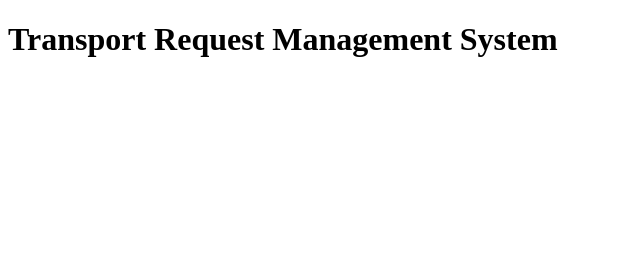
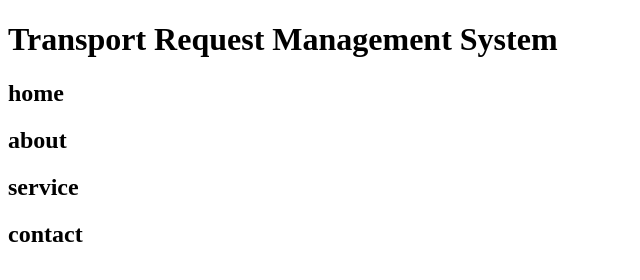
Before and after one commit to Paul-dir/php_project, a plain HTML site: page index.html in a window 1280 px wide. Shown: the whole page, without its empty margins (0-640 px from the left). Drawn offline with Linux system fonts and the light colour scheme.

Commit message:
add menu

```diff
--- a/index.html
+++ b/index.html
@@ -7,6 +7,11 @@
 </head>
 <body>
     <h1>Transport Request Management System</h1>
-    <div class="container"></div>
+    <div class="container">
+        <h2>home</h2>
+        <h2>about</h2>
+        <h2>service</h2>
+        <h2>contact</h2>
+    </div>
 </body>
 </html>
```
